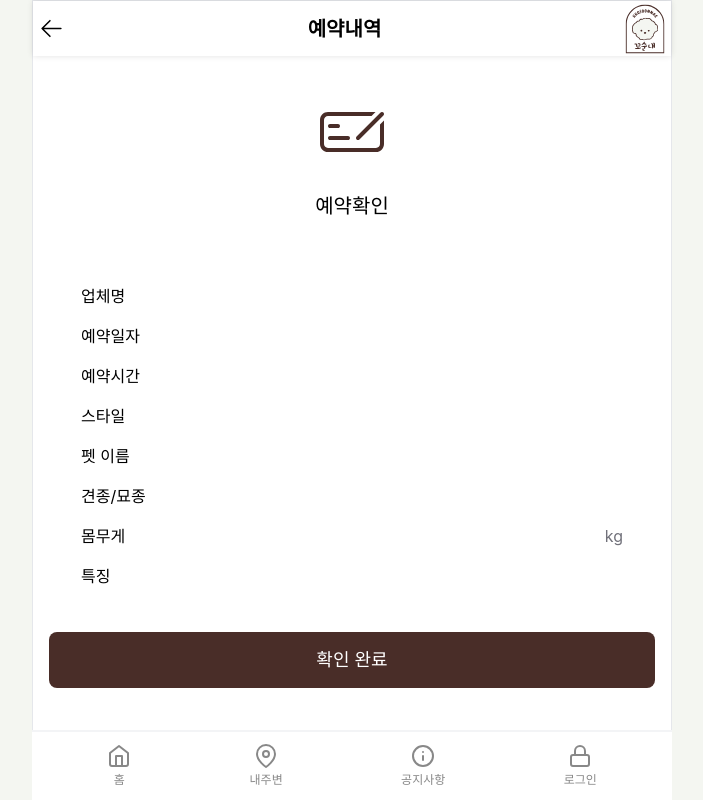
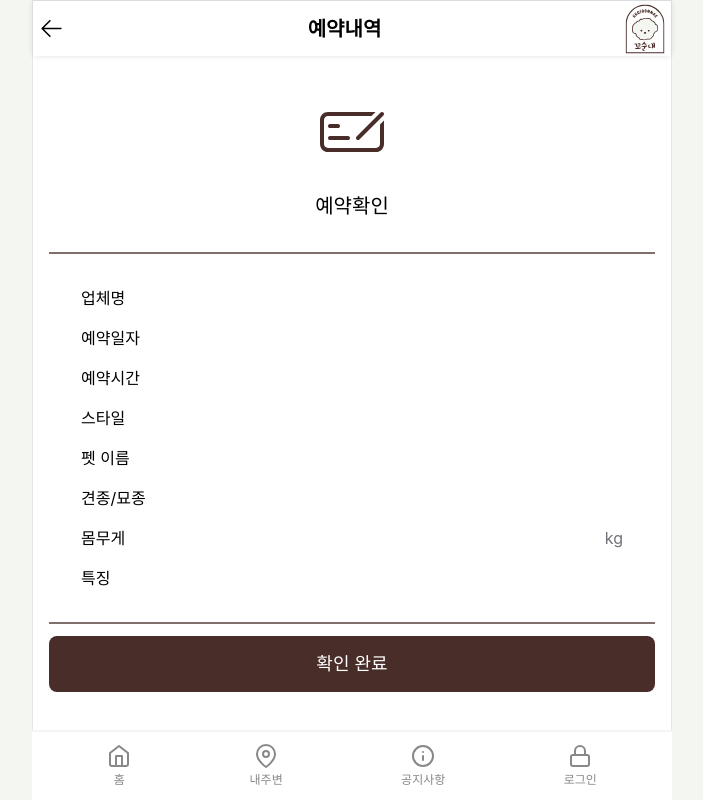
Before and after one commit to super-coding-3/kkosoonnae, a React (Create React App) app: page /my_reservation/detail/1 in a window 1280 px wide. Shown: the whole page, without its empty margins (288-991 px from the left). Built offline with nearby package versions, Linux system fonts and the light colour scheme; no server answers; the HTML template or start-up script is replaced by a standard one.

Commit message:
[style] 예약내역 컴포넌트 styled components 제거

```diff
--- a/src/components/common/OuterLayout.tsx
+++ b/src/components/common/OuterLayout.tsx
@@ -6,7 +6,7 @@ interface OuterLayoutProps {
 
 const OuterLayout: React.FC<OuterLayoutProps> = ({ children }) => {
   return (
-    <section className="min-h-full max-w-[640px] relative mx-auto bg-white border border-gray-200">
+    <section className="h-lvh max-w-[640px] relative mx-auto bg-white border border-gray-200">
       {children}
     </section>
   );
--- a/src/components/common/ReservationCheckList.tsx
+++ b/src/components/common/ReservationCheckList.tsx
@@ -36,7 +36,7 @@ const ReservationCheckList: React.FC<ReservationCheckListProps> = ({
         <h2 className="text-xl mt-4">예약확인</h2>
       </div>
 
-      <div className="flex flex-col gap-4 border-top-1 border-MAIN_COLOR border-b-1 p-8	">
+      <div className="flex flex-col gap-4 border-y-2 border-MAIN_LIGHT_COLOR p-8	">
         <p className="flex justify-between items-center">
           업체명
           <span className=" text-zinc-500 text-base">
```
